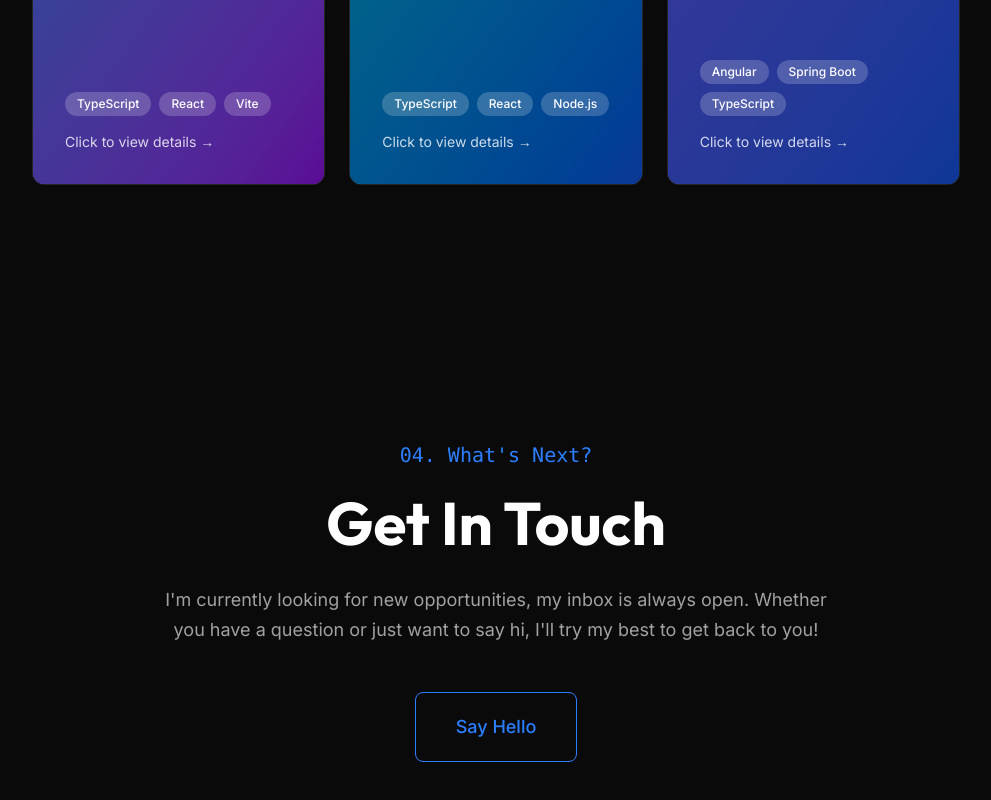
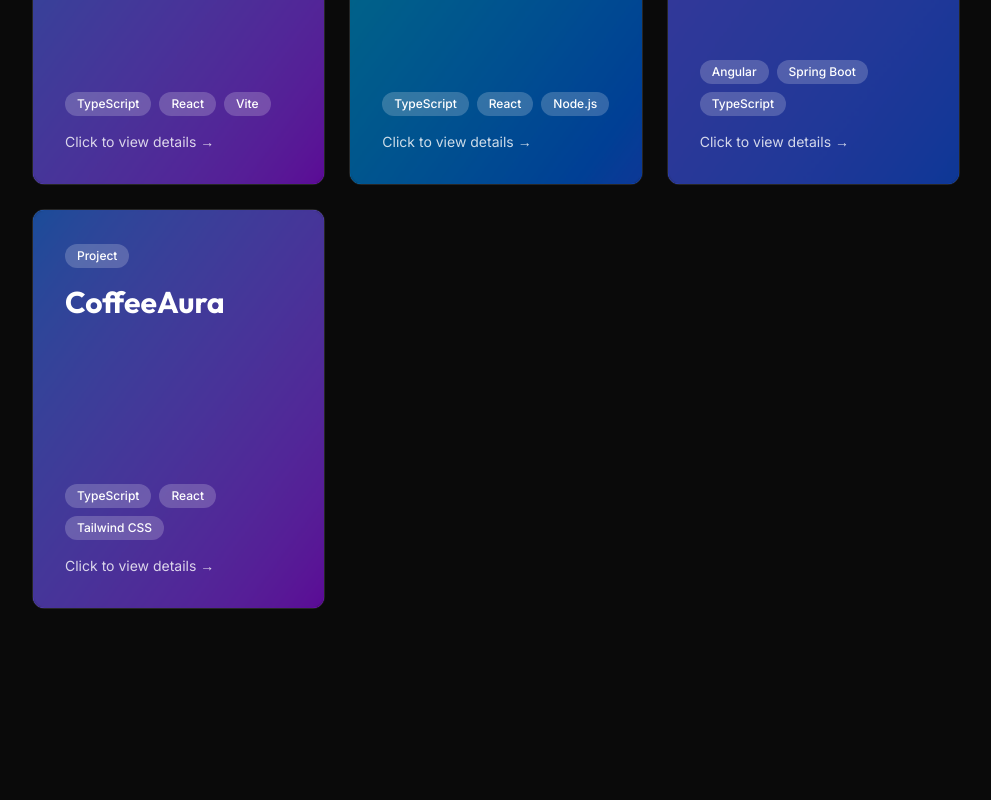
Before and after one commit to DaniRico987/portfolio-v3, a React (Vite) app: page / in a window 1280 px wide. Shown: the part 5262-6062 px from the top of the page, without its empty margins (144-1135 px from the left). Built offline with nearby package versions, Linux system fonts and the light colour scheme.

Commit message:
feat: add initial portfolio data including social links, skills, and i18n content

```diff
--- a/src/data/index.ts
+++ b/src/data/index.ts
@@ -202,6 +202,14 @@ export const translations = {
           github: "https://github.com/DaniRico987/SpringBoot---Angular",
           live: "#",
         },
+        {
+          title: "CoffeeAura",
+          description:
+            "Project built to explore AI-assisted development by combining Lovable for design generation and Antigravity for implementation, while evaluating each step.",
+          tech: ["TypeScript", "React", "Tailwind CSS"],
+          github: "https://github.com/DaniRico987/coffeeAura",
+          live: "https://coffee-aura.vercel.app/",
+        },
       ],
     },
     contact: {
@@ -323,6 +331,14 @@ export const translations = {
           github: "https://github.com/DaniRico987/SpringBoot---Angular",
           live: "#",
         },
+        {
+          title: "CoffeeAura",
+          description:
+            "Proyecto creado con la idea de aprender qué se podía hacer al mezclar Lovable para el diseño, Antigravity para la construcción y evaluando cada paso del proceso.",
+          tech: ["TypeScript", "React", "Tailwind CSS"],
+          github: "https://github.com/DaniRico987/coffeeAura",
+          live: "https://coffee-aura.vercel.app/",
+        },
       ],
     },
     contact: {
```
